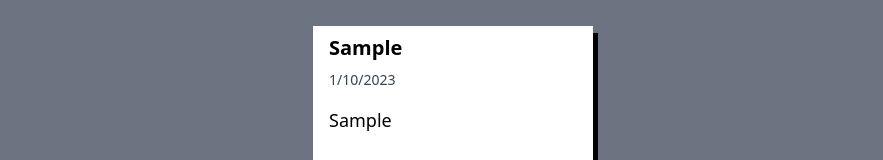
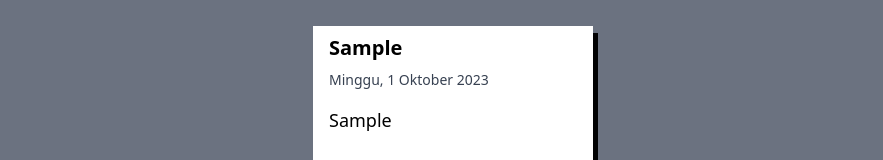
Before and after one commit to Maulidin-Ilham/idcamp-note-app, a React (Vite) app: page / in a window 1280 px wide. Both pictures are taken after typing "Sample", "Sample" into the empty fields and a click on the button "Add note". Shown: the part 486-646 px from the top of the page, without its empty margins (199-1082 px from the left). Built offline with nearby package versions, Linux system fonts and the light colour scheme.

Commit message:
add delete function

```diff
--- a/src/components/Form.jsx
+++ b/src/components/Form.jsx
@@ -8,8 +8,18 @@ const Form = ({ getNote }) => {
   const [archived, setArchiver] = useState(false);
   let today = new Date();
 
+  const dateOptions = {
+    weekday: "long",
+    day: "numeric",
+    month: "long",
+    year: "numeric",
+    locale: "id-ID",
+  };
+
   const [id, setId] = useState(today.getMilliseconds());
-  const [createdAt, setCreatedAt] = useState(today.toLocaleDateString("id-ID"));
+  const [createdAt, setCreatedAt] = useState(
+    today.toLocaleDateString("id-ID", dateOptions)
+  );
 
   const handleSubmit = (e) => {
     e.preventDefault();
--- a/src/components/Result.jsx
+++ b/src/components/Result.jsx
@@ -1,9 +1,6 @@
 /* eslint-disable react/prop-types */
-const Result = ({ note }) => {
+const Result = ({ note, handleDelete }) => {
   // eslint-disable-next-line no-unused-vars
-  const handleDelete = (item) => {
-    console.log(`id dihapus ${item}`);
-  };
 
   return (
     <>
@@ -14,7 +11,7 @@ const Result = ({ note }) => {
             key={item.id}
           >
             <div>
-              <h1 className=" text-xl font-bold">{item.title}</h1>
+              <h1 className=" text-xl font-bold capitalize">{item.title}</h1>
               <h1 className=" mt-2 text-sm text-gray-700">{item.createdAt}</h1>
               <h1 className=" mt-4 text-lg">{item.body}</h1>
             </div>
--- a/src/pages/Home.jsx
+++ b/src/pages/Home.jsx
@@ -11,12 +11,19 @@ const Home = () => {
     setNote([...note, newNote]);
   };
 
+  const handleDelete = (id) => {
+    const updatedNote = note.filter((item) => item.id !== id);
+    setNote(updatedNote);
+  };
+
   return (
     <div className="text-white bg-gray-500 min-h-screen">
       <div className="w-full flex flex-col  items-center">
         <Navbar />
         <Form getNote={getNote} />
-        {note.length > 0 ? <Result note={note} /> : null}
+        {note.length > 0 ? (
+          <Result note={note} handleDelete={handleDelete} />
+        ) : null}
       </div>
     </div>
   );
```
